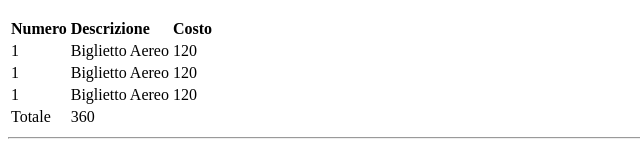
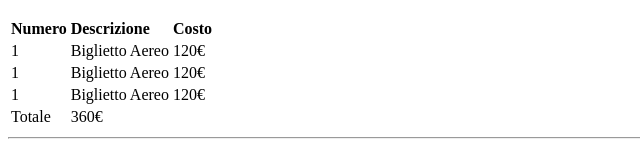
Before and after one commit to LorenzoPranio/html-london-trip, a plain HTML site: page index.html in a window 1280 px wide. Shown: the part 744-888 px from the top of the page, 0-640 px from the left. Drawn offline with Linux system fonts and the light colour scheme.

Commit message:
[FIX] Added Euro logos in table in index.html

```diff
--- a/index.html
+++ b/index.html
@@ -29,23 +29,23 @@
                 <tr>
                     <td>1</td>
                     <td>Biglietto Aereo</td>
-                    <td>120</td>
+                    <td>120&euro;</td>
                 </tr>
                 <tr>
                     <td>1</td>
                     <td>Biglietto Aereo</td>
-                    <td>120</td>
+                    <td>120&euro;</td>
                 </tr>
                 <tr>
                     <td>1</td>
                     <td>Biglietto Aereo</td>
-                    <td>120</td>
+                    <td>120&euro;</td>
                 </tr>
             </tbody>
             <tfoot>
                 <tr>
                     <td>Totale</td>
-                    <td>360</td>
+                    <td>360&euro;</td>
                 </tr>
             </tfoot>
         </table>
```
